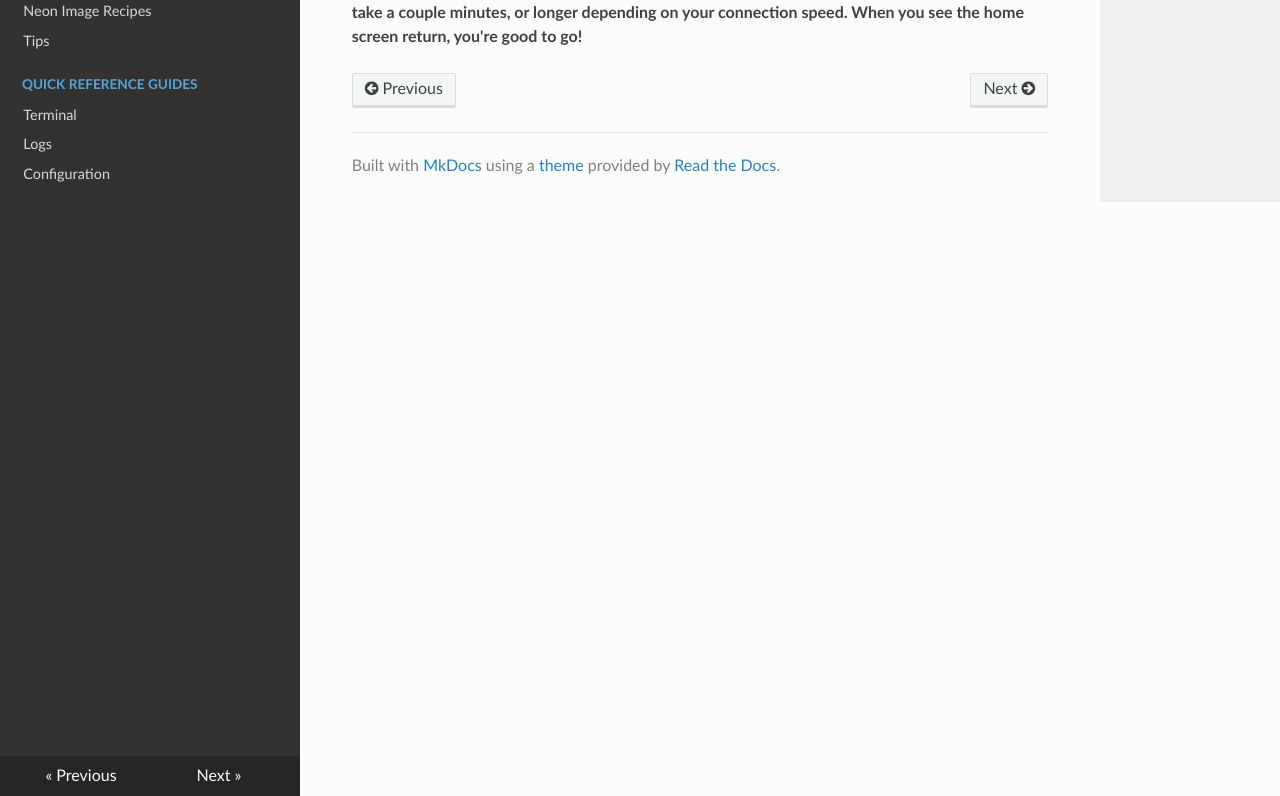
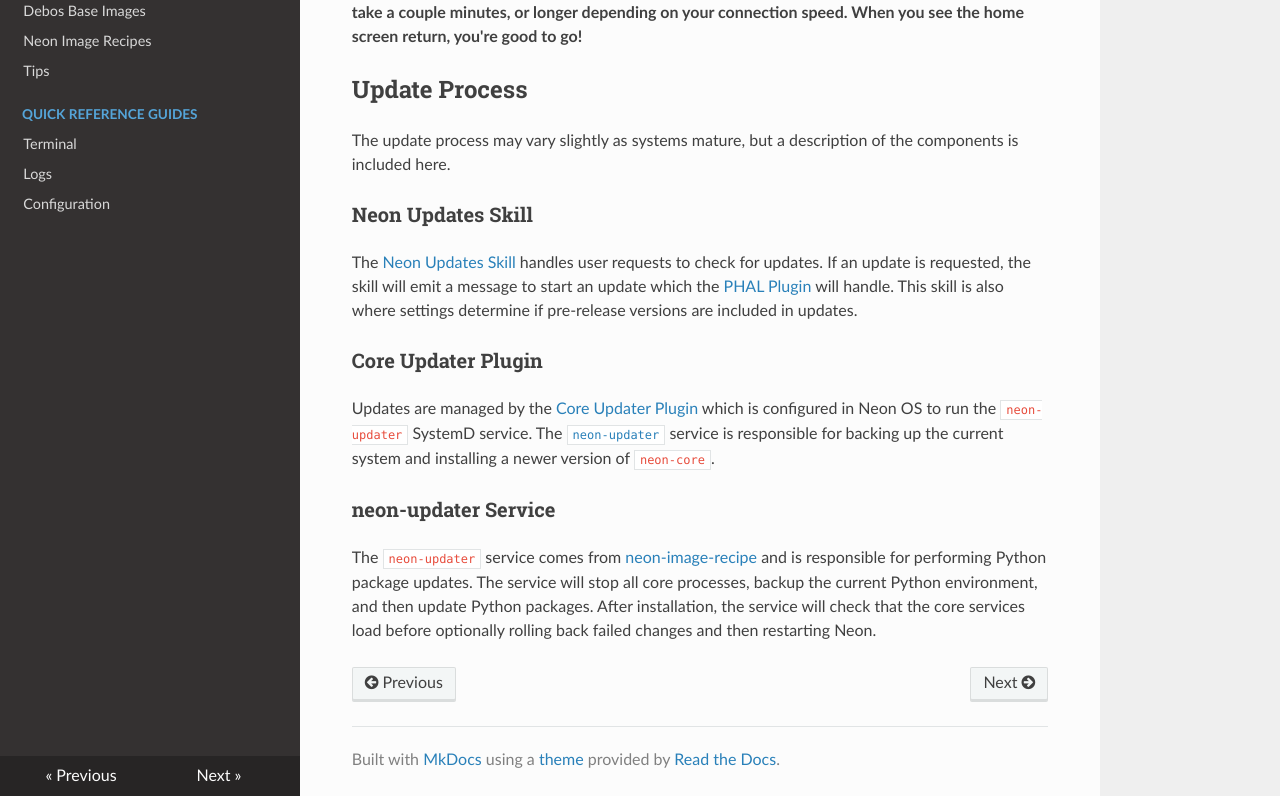
Before and after one commit to NeonGeckoCom/neon-docs, an MkDocs documentation site: the page built from docs/neon_os/neon_os_updates.md, in a window 1280 px wide and 1400 px high, scrolled down 2907 px. Shown: the part 604-1400 px from the top of the window. Built offline with MkDocs 1.6.1, drawn with Linux system fonts in a browser that asks for light colours; nearby versions of some CDN libraries.

Commit message:
Add more NeonOS update documentation

```diff
--- a/docs/neon_os/neon_os_updates.md
+++ b/docs/neon_os/neon_os_updates.md
@@ -66,3 +66,28 @@
    ![image](https://user-images.githubusercontent.com/100237954/209029608-cc138b16-8579-445a-aa5a-4ab033c24e9f.png)
 
    **Your Mark II display should change to show the Neon logo, and words showing its status. This may take a couple minutes, or longer depending on your connection speed. When you see the home screen return, you're good to go!**
+
+## Update Process
+The update process may vary slightly as systems mature, but a description of the
+components is included here.
+
+### Neon Updates Skill
+The [Neon Updates Skill](https://github.com/NeonGeckoCom/skill-update/tree/dev)
+handles user requests to check for updates. If an update is requested, the skill
+will emit a message to start an update which the [PHAL Plugin](#core-updater-plugin)
+will handle. This skill is also where settings determine if pre-release versions
+are included in updates.
+
+### Core Updater Plugin
+Updates are managed by the [Core Updater Plugin](https://github.com/NeonGeckoCom/neon-phal-plugin-core-updater)
+which is configured in Neon OS to run the `neon-updater` SystemD service. The
+[`neon-updater`](#neon-updater-service) service is responsible for backing up
+the current system and installing a newer version of `neon-core`.
+
+### neon-updater Service
+The `neon-updater` service comes from
+[neon-image-recipe](https://github.com/NeonGeckoCom/neon-image-recipe/blob/master/10_updater/configure_updates.sh)
+and is responsible for performing Python package updates. The service will stop
+all core processes, backup the current Python environment, and then update
+Python packages. After installation, the service will check that the core services
+load before optionally rolling back failed changes and then restarting Neon.
```
